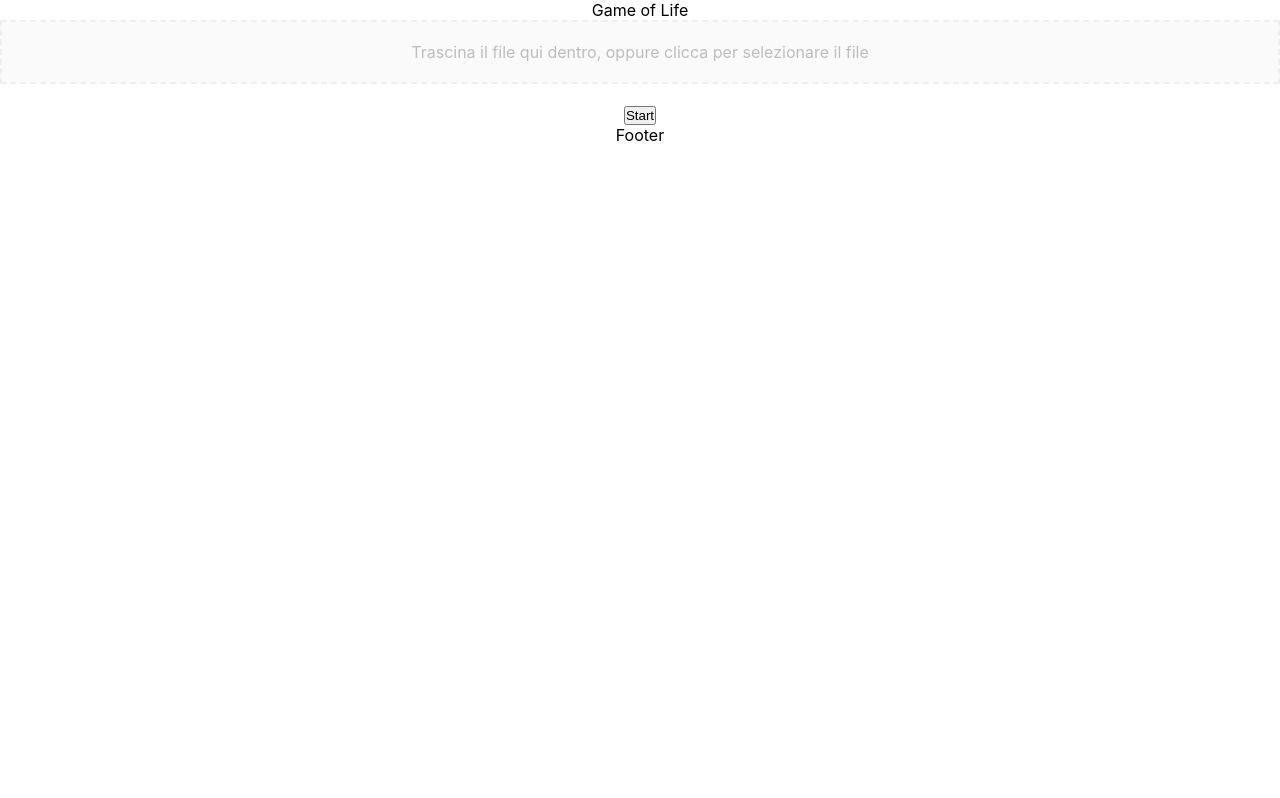
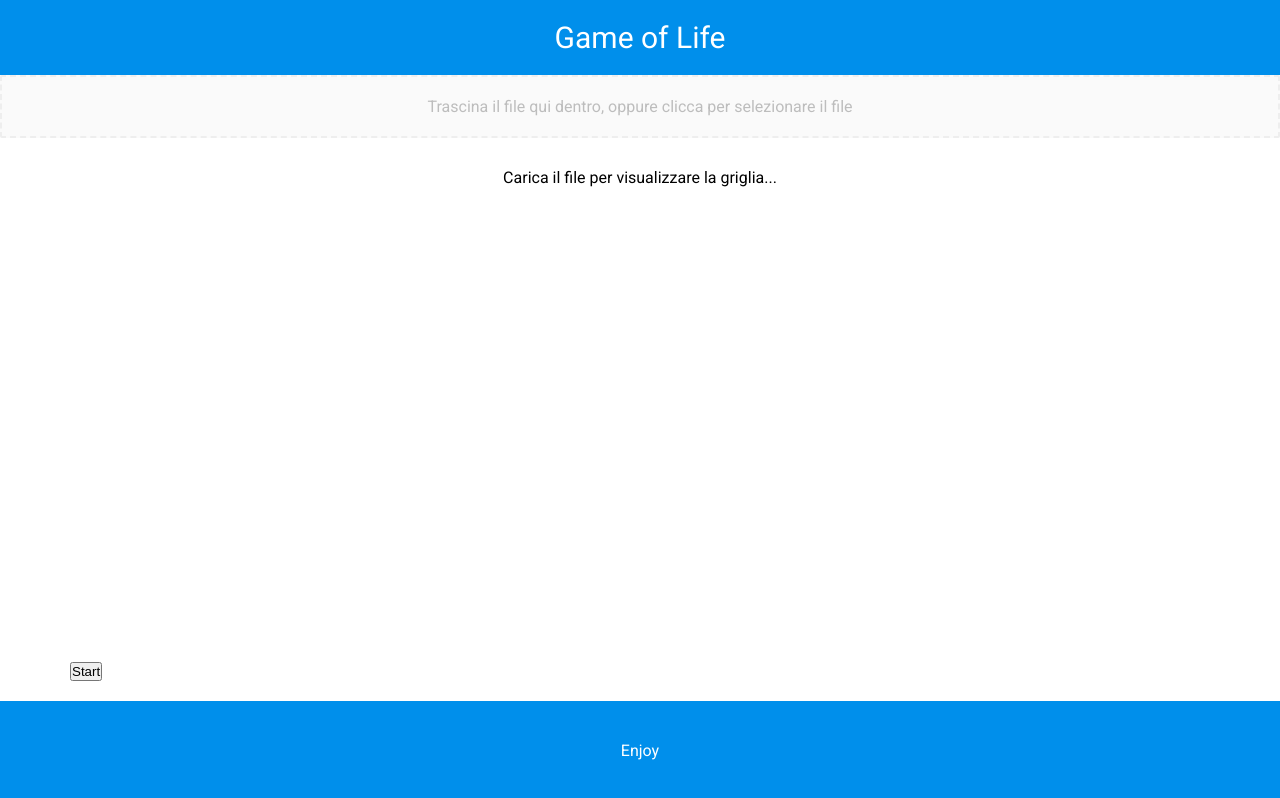
Before and after one commit to fedeviotti/game-of-life, a React (Create React App) app: page / in a window 1280 px wide. Built offline with nearby package versions, Linux system fonts and the light colour scheme.

Commit message:
some refactoring and styles

```diff
--- a/public/index.html
+++ b/public/index.html
@@ -9,6 +9,9 @@
       name="description"
       content="Web site created using create-react-app"
     />
+    <style>
+        @import url('https://fonts.googleapis.com/css2?family=Roboto:wght@100;300;400;700&display=swap');
+    </style>
     <link rel="apple-touch-icon" href="%PUBLIC_URL%/logo192.png" />
     <!--
       manifest.json provides metadata used when your web app is installed on a
--- a/src/App.css
+++ b/src/App.css
@@ -4,18 +4,55 @@
   box-sizing: border-box;
 }
 
-.App {
-  text-align: center;
+body {
+  font-family: Roboto, sans-serif;
 }
 
+.App {
+  display: grid;
+  min-height: 100vh;
+  grid-template-columns: 50px 1fr 1fr 50px;
+  grid-template-rows: auto auto 1fr auto auto;
+  grid-template-areas:
+    "header header header header"
+    "loader loader loader loader"
+    ". main main ."
+    ". toolbar toolbar ."
+    "footer footer footer footer";
+}
 
-.App-header {
-  background-color: #282c34;
-  min-height: 100vh;
-  display: flex;
-  flex-direction: column;
+.header {
+  grid-area: header;
+  background-color: #008FEB;
+  text-align: center;
+  font-size: 30px;
+  color: white;
+  padding: 20px;
+}
+
+.loader {
+  grid-area: loader;
   align-items: center;
+}
+
+.main-grid {
+  padding: 30px;
+  grid-area: main;
+  background-color: transparent;
   justify-content: center;
-  font-size: calc(10px + 2vmin);
+}
+
+.toolbar {
+  padding: 20px;
+  grid-area: toolbar;
+  align-items: center;
+}
+
+.footer {
+  grid-area: footer;
+  background-color: #008FEB;
+  text-align: center;
   color: white;
+  align-items: flex-end;
+  padding: 40px 0;
 }
--- a/src/App.tsx
+++ b/src/App.tsx
@@ -1,9 +1,7 @@
 import React, { useState, useRef, useCallback } from 'react';
 import { produce } from 'immer';
 
-import Header from '../src/components/Header/Header';
 import Grid from './components/Grid/Grid';
-import Footer from './components/Footer/Footer';
 import Toolbar from './components/Toolbar/Toolbar';
 
 import './App.css';
@@ -135,11 +133,11 @@ function App() {
 
   return (
     <div className="App">
-      <Header />
+      <div className="header">Game of Life</div>
       <StyledDropzone onInitGenLoaded={initGridFromFile} />
       <Grid rows={totalRows} cols={totalCols} grid={grid} />
       <Toolbar running={running} toggleSimulation={toggleSimulation} />
-      <Footer />
+      <div className="footer">Enjoy</div>
     </div>
   );
 }
--- a/src/components/FileUploader/StyledDropzone.tsx
+++ b/src/components/FileUploader/StyledDropzone.tsx
@@ -69,7 +69,7 @@ const StyledDropzone: React.FC<{
   } = useDropzone({ onDrop });
 
   return (
-    <div className="container">
+    <div className="loader">
       <Container
         {...getRootProps({ isDragActive, isDragAccept, isDragReject })}
       >
--- a/src/components/Footer/Footer.tsx
+++ /dev/null
@@ -1,7 +0,0 @@
-import React from 'react';
-
-const Footer: React.FC = () => {
-  return <div>Footer</div>;
-};
-
-export default Footer;
--- a/src/components/Grid/CellGrid/CellGrid.tsx
+++ b/src/components/Grid/CellGrid/CellGrid.tsx
@@ -11,7 +11,7 @@ const CellGrid: React.FC<{
         width: 30,
         height: 30,
         backgroundColor: props.alive ? '#1EE892' : 'transparent',
-        border: '1px solid black',
+        border: '1px solid #696969',
       }}
     >
       {/*{props.i}/{props.k}*/}
--- a/src/components/Grid/Grid.tsx
+++ b/src/components/Grid/Grid.tsx
@@ -8,15 +8,21 @@ const Grid: React.FC<{
 }> = props => {
   return (
     <div
+      className="main-grid"
       style={{
         display: 'inline-grid',
         gridTemplateColumns: `repeat(${props.cols}, 30px)`,
+        gridTemplateRows: `repeat(${props.rows}, 30px)`,
       }}
     >
-      {props.grid.map((row: any, i: number) =>
-        row.map((value: any, k: number) => {
-          return <CellGrid key={`${i}-${k}`} alive={value} i={i} k={k} />;
-        })
+      {props.grid.length ? (
+        props.grid.map((row: any, i: number) =>
+          row.map((value: any, k: number) => {
+            return <CellGrid key={`${i}-${k}`} alive={value} i={i} k={k} />;
+          })
+        )
+      ) : (
+        <div>Carica il file per visualizzare la griglia...</div>
       )}
     </div>
   );
--- a/src/components/Header/Header.tsx
+++ /dev/null
@@ -1,7 +0,0 @@
-import React from 'react';
-
-const Header: React.FC = () => {
-  return <div>Game of Life</div>;
-};
-
-export default Header;
--- a/src/components/Toolbar/Toolbar.tsx
+++ b/src/components/Toolbar/Toolbar.tsx
@@ -9,7 +9,7 @@ const Toolbar: React.FC<{
   };
 
   return (
-    <div>
+    <div className="toolbar">
       <button onClick={toggleSimulation}>
         {props.running ? 'Stop' : 'Start'}
       </button>
```
